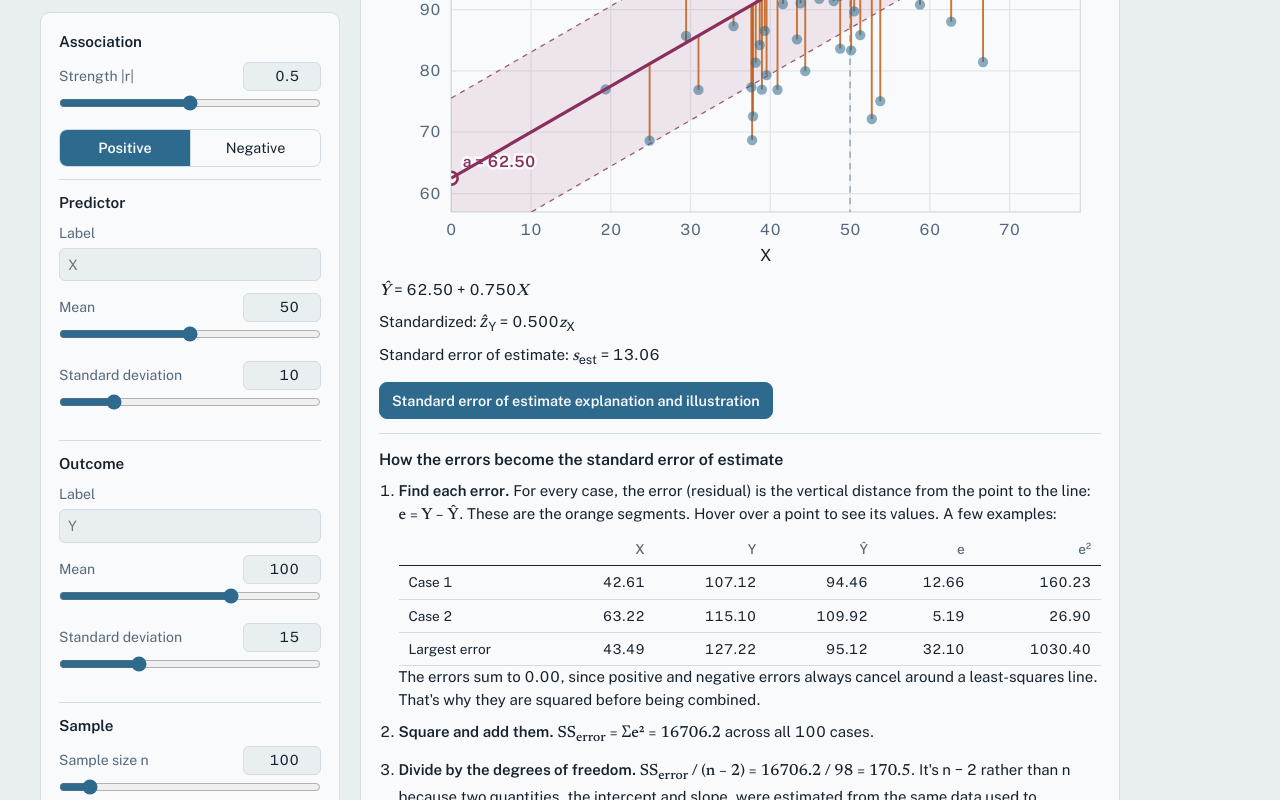
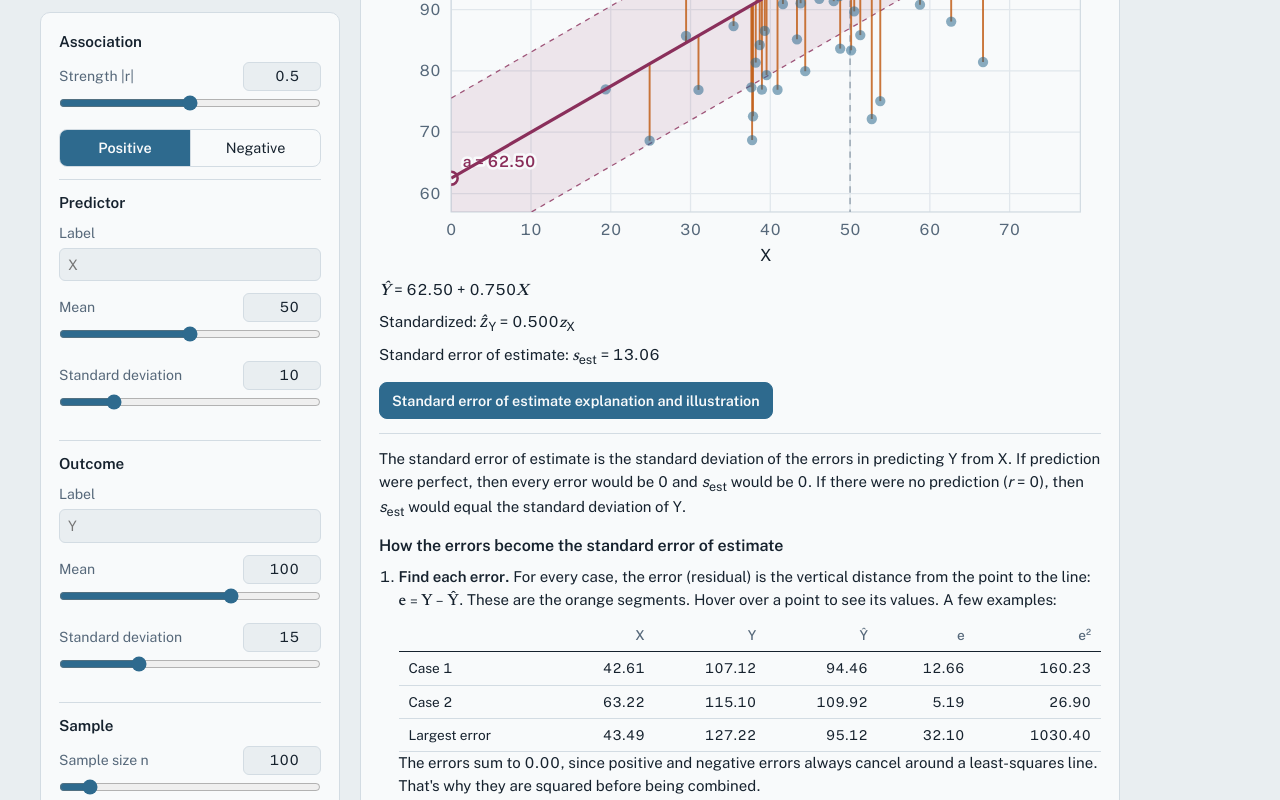
Before and after one commit to cortina16-oss/association-explorer, a plain HTML site: page index.html in a window 1280 px wide. Both pictures are taken after a click on the button "Standard error of estimate explanation and illustration". Shown: the part 524-1324 px from the top of the page. Drawn offline with nearby package versions, Linux system fonts and the light colour scheme.

Commit message:
Define the standard error of estimate at the top of its explanation
Co-Authored-By: Claude Opus 5.5 <noreply@anthropic.com>
Claude-Session: https://claude.ai/code/session_0193TSMqV9bQ5X1a5vBnruwh

```diff
--- a/index.html
+++ b/index.html
@@ -75,6 +75,7 @@ svg text{font-family:"Public Sans",system-ui,sans-serif;fill:var(--muted);font-s
 .see{margin-top:14px;padding-top:14px;border-top:1px solid var(--rule)}
 .see[hidden]{display:none}
 .see h3{font-size:1rem;margin:0 0 6px}
+.see>p{margin:0 0 12px;max-width:80ch}
 .see ol{margin:8px 0 0;padding-left:1.3em}
 .see li{margin:0 0 10px}
 .see .math{font-family:"Newsreader",Georgia,serif;font-size:1.08em}
@@ -344,6 +345,7 @@ thead th{color:var(--muted);font-weight:500;border-bottom:1.5px solid var(--ink)
     const show=[0,1,2].filter(i=>i<x.length&&i!==hi).slice(0,2).concat([hi]);
     const rows=show.map(i=>`<tr><td>${i===hi?"Largest error":"Case "+(i+1)}</td><td>${f(x[i],2)}</td><td>${f(y[i],2)}</td><td>${f(R.a+R.b*x[i],2)}</td><td>${f(e[i],2)}</td><td>${f(e2[i],2)}</td></tr>`).join("");
     $("see-panel").innerHTML=`
+      <p>The standard error of estimate is the standard deviation of the errors in predicting ${YN} from ${XN}. If prediction were perfect, then every error would be 0 and <i>s</i><sub>est</sub> would be 0. If there were no prediction (<i>r</i> = 0), then <i>s</i><sub>est</sub> would equal the standard deviation of ${YN}.</p>
       <h3>How the errors become the standard error of estimate</h3>
       <ol>
         <li><strong>Find each error.</strong> For every case, the error (residual) is the vertical distance from the point to the line: <span class="math">e = ${YN} − Ŷ</span>. These are the orange segments. Hover over a point to see its values. A few examples:
```
